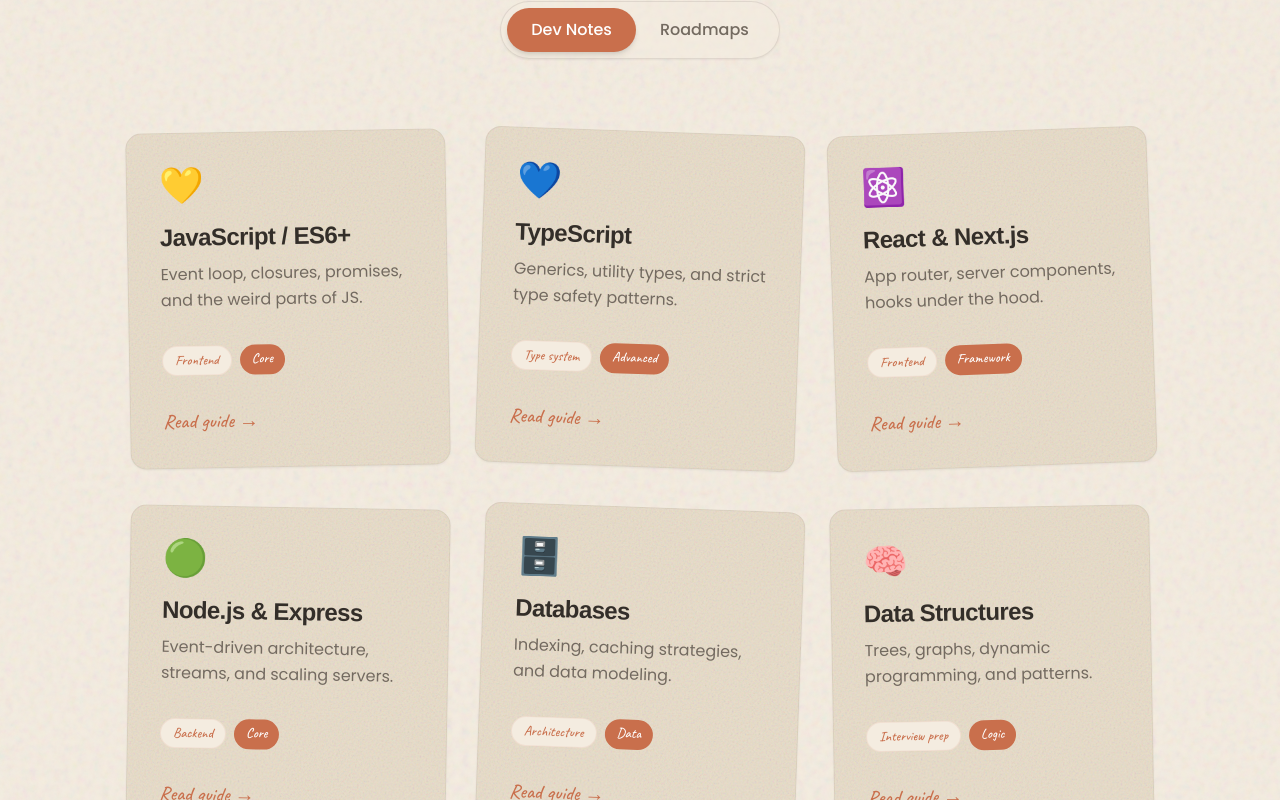
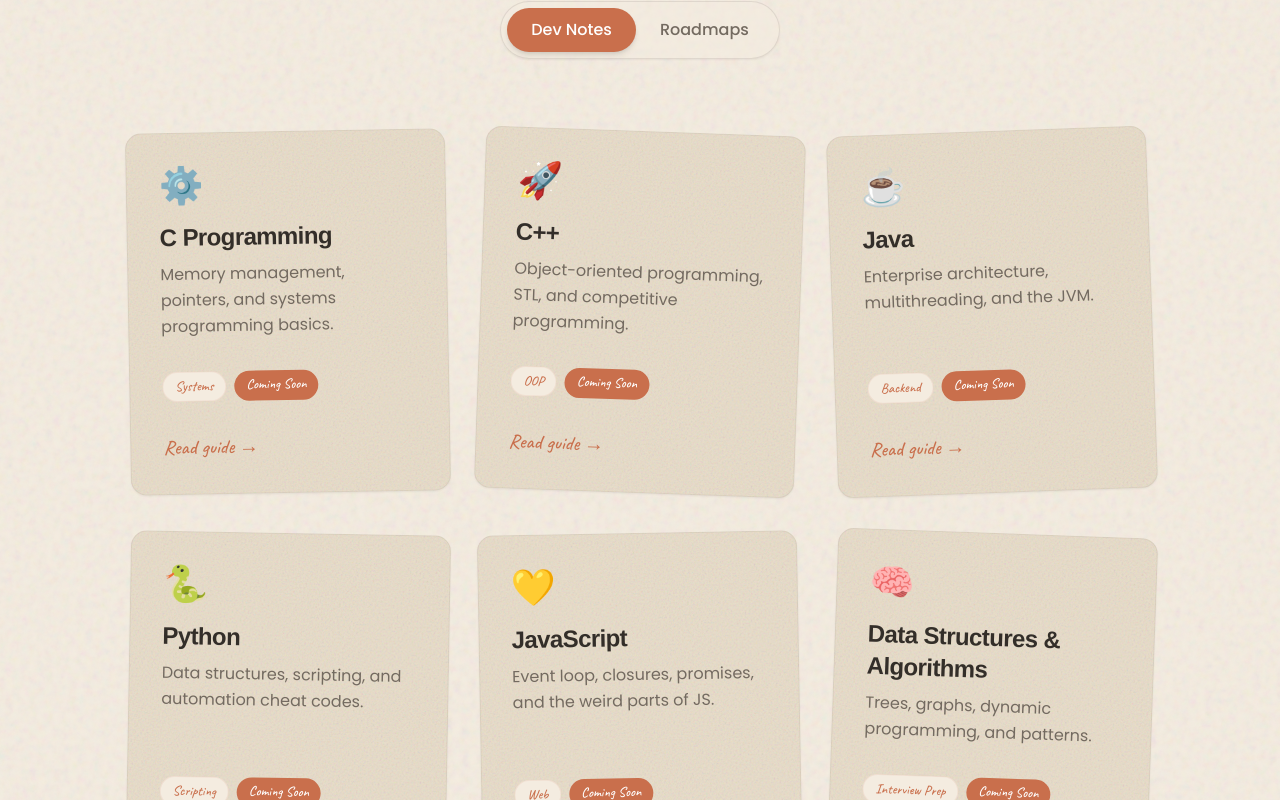
Before and after one commit to abhi-v017/abhiverma, a Next.js app: page /notes in a window 1280 px wide. Shown: the part 380-1180 px from the top of the page. Built offline with nearby package versions, Linux system fonts and the light colour scheme; a web font is replaced by a local one.

Commit message:
UI fixes #3

```diff
--- a/src/app/notes/page.tsx
+++ b/src/app/notes/page.tsx
@@ -9,94 +9,128 @@
 
   const NOTES = [
     {
-      id: "javascript",
-      icon: "💛",
-      title: "JavaScript / ES6+",
-      desc: "Event loop, closures, promises, and the weird parts of JS.",
-      tags: ["Frontend", "Core"],
+      id: "c",
+      icon: "⚙️",
+      title: "C Programming",
+      desc: "Memory management, pointers, and systems programming basics.",
+      tags: ["Systems", "Coming Soon"],
       rotation: "-rotate-1",
     },
     {
-      id: "typescript",
-      icon: "💙",
-      title: "TypeScript",
-      desc: "Generics, utility types, and strict type safety patterns.",
-      tags: ["Type system", "Advanced"],
+      id: "cpp",
+      icon: "🚀",
+      title: "C++",
+      desc: "Object-oriented programming, STL, and competitive programming.",
+      tags: ["OOP", "Coming Soon"],
       rotation: "rotate-2",
     },
     {
-      id: "react",
-      icon: "⚛️",
-      title: "React & Next.js",
-      desc: "App router, server components, hooks under the hood.",
-      tags: ["Frontend", "Framework"],
+      id: "java",
+      icon: "☕",
+      title: "Java",
+      desc: "Enterprise architecture, multithreading, and the JVM.",
+      tags: ["Backend", "Coming Soon"],
       rotation: "-rotate-2",
     },
     {
-      id: "node",
-      icon: "🟢",
-      title: "Node.js & Express",
-      desc: "Event-driven architecture, streams, and scaling servers.",
-      tags: ["Backend", "Core"],
+      id: "python",
+      icon: "🐍",
+      title: "Python",
+      desc: "Data structures, scripting, and automation cheat codes.",
+      tags: ["Scripting", "Coming Soon"],
       rotation: "rotate-1",
     },
     {
-      id: "db",
-      icon: "🗄️",
-      title: "Databases",
-      desc: "Indexing, caching strategies, and data modeling.",
-      tags: ["Architecture", "Data"],
-      rotation: "rotate-2",
+      id: "javascript",
+      icon: "💛",
+      title: "JavaScript",
+      desc: "Event loop, closures, promises, and the weird parts of JS.",
+      tags: ["Web", "Coming Soon"],
+      rotation: "-rotate-1",
     },
     {
       id: "dsa",
       icon: "🧠",
-      title: "Data Structures",
+      title: "Data Structures & Algorithms",
       desc: "Trees, graphs, dynamic programming, and patterns.",
-      tags: ["Interview prep", "Logic"],
-      rotation: "-rotate-1",
+      tags: ["Interview Prep", "Coming Soon"],
+      rotation: "rotate-2",
     },
   ];
 
   const ROADMAPS = [
     {
-      id: "fullstack",
-      icon: "🗺️",
-      title: "Full-Stack Web Dev Roadmap",
-      desc: "The exact path I took from zero to building production MERN applications.",
-      tags: ["Beginner", "Career"],
+      id: "web-dev",
+      icon: "🌐",
+      title: "Web Development",
+      desc: "From HTML/CSS to full-stack scalable MERN applications.",
+      tags: ["Frontend", "Coming Soon"],
       rotation: "rotate-1",
     },
     {
-      id: "backend-scale",
-      icon: "🚀",
-      title: "Scaling Node.js Systems",
-      desc: "A step-by-step roadmap for microservices, message queues, and load balancing.",
-      tags: ["Advanced", "Architecture"],
+      id: "app-dev",
+      icon: "📱",
+      title: "App Development",
+      desc: "Building cross-platform mobile experiences with React Native.",
+      tags: ["Mobile", "Coming Soon"],
+      rotation: "-rotate-2",
+    },
+    {
+      id: "game-dev",
+      icon: "🎮",
+      title: "Game Development",
+      desc: "Game loops, physics, and rendering engines.",
+      tags: ["Gaming", "Coming Soon"],
+      rotation: "rotate-2",
+    },
+    {
+      id: "data-analytics",
+      icon: "📊",
+      title: "Data Analytics",
+      desc: "SQL, data visualization, and extracting insights from noise.",
+      tags: ["Data", "Coming Soon"],
+      rotation: "-rotate-1",
+    },
+    {
+      id: "data-science",
+      icon: "🔬",
+      title: "Data Science",
+      desc: "Statistics, predictive modeling, and data pipelines.",
+      tags: ["Math", "Coming Soon"],
+      rotation: "rotate-1",
+    },
+    {
+      id: "ai-ml",
+      icon: "🤖",
+      title: "AI/ML Engineer",
+      desc: "Neural networks, LLMs, and building intelligent systems.",
+      tags: ["AI", "Coming Soon"],
       rotation: "-rotate-2",
     }
   ];
 
   return (
     <>
-      <section className="pt-24 pb-12 px-8 md:px-16 max-w-6xl mx-auto min-h-[75vh]">
+      <section className="pt-24 pb-12 px-6 md:px-16 max-w-6xl mx-auto min-h-[75vh]">
         <div className="text-center mb-12">
           <span className="font-hand text-3xl text-accent block mb-2 -rotate-2">free guides</span>
-          <h1 className="text-5xl md:text-6xl font-serif font-bold mb-6">Resources Library</h1>
-          <p className="text-ink-soft text-lg max-w-2xl mx-auto mb-10">
+          <h1 className="text-4xl sm:text-5xl md:text-6xl font-serif font-bold mb-6">Resources Library</h1>
+          <p className="text-ink-soft text-base md:text-lg max-w-2xl mx-auto mb-10">
             I'm constantly learning and documenting. Here is where I drop my personal notes, cheatsheets, deep dives, and learning roadmaps.
           </p>
 
-          <div className="inline-flex bg-paper/50 p-1.5 rounded-full border border-ink/10 shadow-sm">
+          <div className="relative z-10 inline-flex flex-wrap justify-center bg-paper/50 p-1.5 rounded-full border border-ink/10 shadow-sm cursor-pointer">
             <button
+              type="button"
               onClick={() => setActiveTab('notes')}
-              className={`px-6 py-2.5 rounded-full font-sans font-medium transition-all duration-300 ${activeTab === 'notes' ? 'bg-terra text-white shadow-md' : 'text-ink-soft hover:text-ink'}`}
+              className={`px-4 sm:px-6 py-2 sm:py-2.5 rounded-full font-sans font-medium transition-all duration-300 ${activeTab === 'notes' ? 'bg-terra text-white shadow-md' : 'text-ink-soft hover:text-ink'}`}
             >
               Dev Notes
             </button>
             <button
+              type="button"
               onClick={() => setActiveTab('roadmaps')}
-              className={`px-6 py-2.5 rounded-full font-sans font-medium transition-all duration-300 ${activeTab === 'roadmaps' ? 'bg-terra text-white shadow-md' : 'text-ink-soft hover:text-ink'}`}
+              className={`px-4 sm:px-6 py-2 sm:py-2.5 rounded-full font-sans font-medium transition-all duration-300 ${activeTab === 'roadmaps' ? 'bg-terra text-white shadow-md' : 'text-ink-soft hover:text-ink'}`}
             >
               Roadmaps
             </button>
--- a/src/components/About.tsx
+++ b/src/components/About.tsx
@@ -8,8 +8,8 @@
     <section id="about" className="py-24 px-8 md:px-16">
       <div className="max-w-5xl mx-auto flex flex-col-reverse md:flex-row items-center gap-16">
 
-          <div className="w-full md:w-2/5 flex justify-center">
-            <div className="polaroid -rotate-3 max-w-[260px]">
+          <div className="w-full md:w-1/2 flex justify-center">
+            <div className="polaroid -rotate-3 w-full max-w-[380px]">
               <div className="relative w-full aspect-[4/5]">
                 <Image
                   src={aboutImg}
@@ -22,7 +22,7 @@
             </div>
           </div>
 
-          <div className="w-full md:w-3/5">
+          <div className="w-full md:w-1/2">
             <span className="text-accent uppercase tracking-widest text-sm font-bold mb-2 block">about me</span>
             <h2 className="text-4xl font-serif font-bold mb-6">A developer who loves solving problems</h2>
             <div className="text-ink-soft space-y-4 leading-relaxed text-lg">
--- a/src/components/Hero.tsx
+++ b/src/components/Hero.tsx
@@ -9,22 +9,22 @@
     <section className="max-w-6xl mx-auto px-8 md:px-16 pt-12 pb-24 flex flex-col md:flex-row items-center gap-12">
       <div className="w-full md:w-[55%] flex flex-col items-start pt-8">
         <span className="font-hand text-3xl text-terra rotate-[-2deg] mb-1">hi, I'm</span>
-        <h1 className="text-7xl md:text-[5.5rem] font-serif font-bold mb-6 tracking-tight text-ink flex items-end gap-3">
+        <h1 className="text-5xl sm:text-6xl md:text-[5.5rem] font-serif font-bold mb-6 tracking-tight text-ink flex flex-wrap items-end gap-x-3 gap-y-1">
           Abhishek
-          <span className="relative inline-block z-10 text-terra after:content-[''] after:absolute after:bottom-3 after:-left-2 after:w-[110%] after:h-[35%] after:bg-[#ECBCA8] after:-z-10">Verma</span>
+          <span className="relative inline-block z-10 text-terra after:content-[''] after:absolute after:bottom-2 md:after:bottom-3 after:-left-2 after:w-[110%] after:h-[35%] after:bg-[#ECBCA8] after:-z-10">Verma</span>
         </h1>
 
-        <div className="inline-block border border-dashed border-terra rounded-[2rem] px-5 py-2 font-hand text-ink text-[1.4rem] mb-8 bg-paper/50 rotate-[-1deg] shadow-sm">
+        <div className="inline-block border border-dashed border-terra rounded-[2rem] px-4 md:px-5 py-1.5 md:py-2 font-hand text-ink text-xl md:text-[1.4rem] mb-6 md:mb-8 bg-paper/50 rotate-[-1deg] shadow-sm">
           Full stack developer, built in the real world
         </div>
 
-        <p className="font-sans font-light text-ink-soft mb-8 leading-[1.8] text-[1.1rem] max-w-lg">
+        <p className="font-sans font-light text-ink-soft mb-8 leading-[1.8] text-base md:text-[1.1rem] max-w-lg">
           I build production-grade web and mobile applications using the MERN stack. No buzzwords, just solid engineering, scalable systems, and clean code that actually solves real-world problems.
         </p>
 
-        <div className="flex flex-wrap gap-4 mb-6">
-          <Link href="/contact" className="btn">Join the waitlist</Link>
-          <a href="/notes" className="btn ghost">Browse free guides</a>
+        <div className="flex flex-col sm:flex-row flex-wrap gap-4 mb-6 w-full sm:w-auto">
+          <Link href="/contact" className="btn text-center">Join the waitlist</Link>
+          <a href="/notes" className="btn ghost text-center">Browse free guides</a>
         </div>
 
         <span className="font-hand text-terra text-2xl rotate-[-2deg] mt-2 mb-4 inline-block">
--- a/src/components/Navbar.tsx
+++ b/src/components/Navbar.tsx
@@ -49,8 +49,7 @@
           <nav className="flex flex-col items-center gap-8 font-hand text-4xl">
             <Link onClick={() => setIsMobileMenuOpen(false)} href="/" className={`${pathname === '/' ? 'text-accent' : 'text-ink'} hover:-translate-y-1 transition-transform rotate-1`}>Home</Link>
             <Link onClick={() => setIsMobileMenuOpen(false)} href="/about" className={`${pathname === '/about' ? 'text-accent' : 'text-ink'} hover:-translate-y-1 transition-transform -rotate-2`}>About & Works</Link>
-            <Link onClick={() => setIsMobileMenuOpen(false)} href="/notes" className={`${pathname === '/notes' ? 'text-accent' : 'text-ink'} hover:-translate-y-1 transition-transform rotate-2`}>Dev Notes</Link>
-            <Link onClick={() => setIsMobileMenuOpen(false)} href="/contact" className={`${pathname === '/contact' ? 'text-accent' : 'text-ink'} hover:-translate-y-1 transition-transform -rotate-1`}>Contact</Link>
+            <Link onClick={() => setIsMobileMenuOpen(false)} href="/notes" className={`${pathname === '/notes' ? 'text-accent' : 'text-ink'} hover:-translate-y-1 transition-transform rotate-2`}>Resources</Link>
           </nav>
 
           <div className="mt-16">
```
Also changed, not shown: src/app/globals.css (+1 -1 lines).
